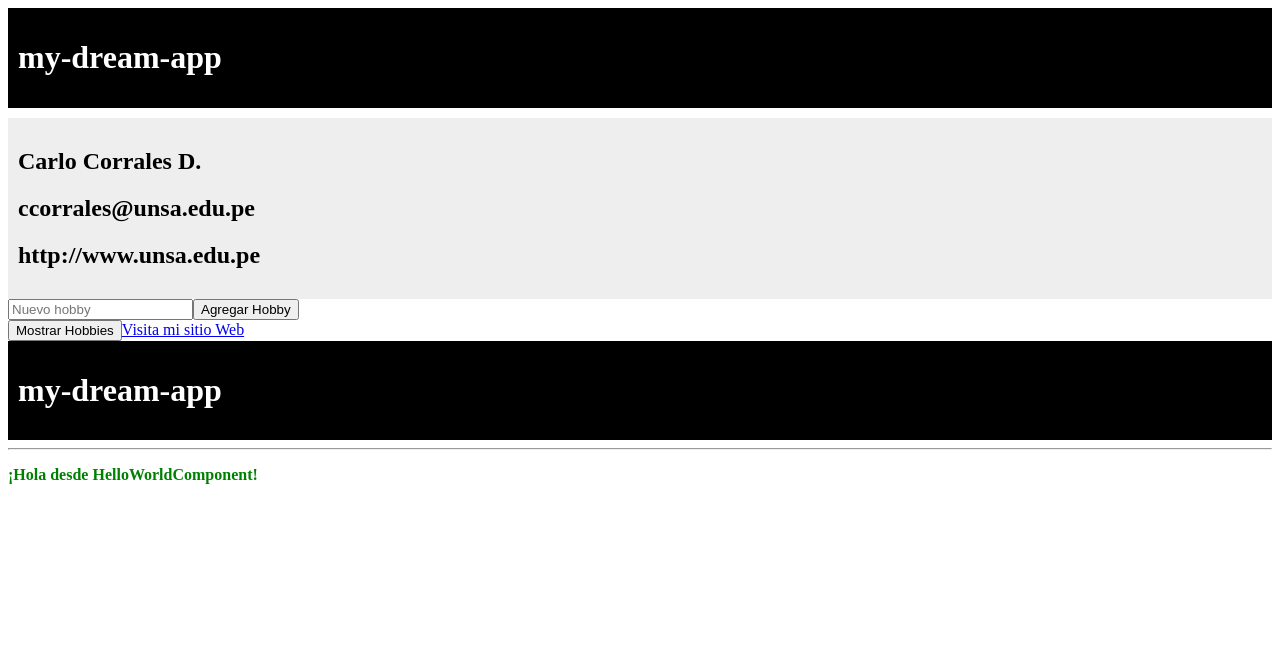
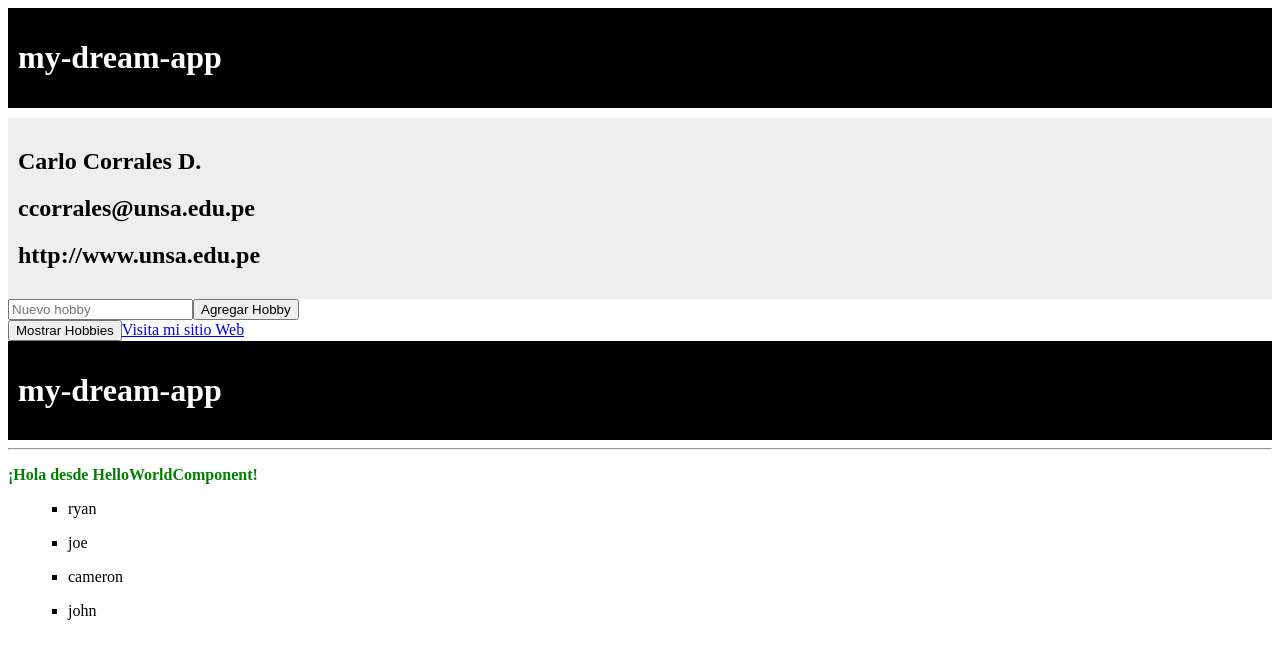
Before and after one commit to J-Gabriel-Quispe-M/PW2-GRUPO-A, an Angular app in the folder Angular/my-dream-app/: page / in a window 1280 px wide. Shown: the top 658 px of the page. Built offline with nearby package versions, Linux system fonts and the light colour scheme.

Commit message:
Pasando datos al Componente user

```diff
--- a/Angular/my-dream-app/src/app/app.html
+++ b/Angular/my-dream-app/src/app/app.html
@@ -34,3 +34,9 @@
 
 <hr>
 <app-hello-world></app-hello-world>
+
+<ul>
+  <li *ngFor="let user of users">
+    <app-user [nameUser]="user"></app-user>
+  </li>
+</ul>
--- a/Angular/my-dream-app/src/app/app.ts
+++ b/Angular/my-dream-app/src/app/app.ts
@@ -2,12 +2,13 @@ import { Component } from '@angular/core';
 import { bootstrapApplication } from '@angular/platform-browser';
 import { NgFor, NgIf } from '@angular/common';
 import { HelloWorldComponent } from './hello-world/hello-world';
+import { UserComponent } from './user/user';
 
 
 @Component({
   selector: 'app-root',
   standalone: true,
-  imports: [NgFor, NgIf, HelloWorldComponent],
+  imports: [NgFor, NgIf, HelloWorldComponent, UserComponent],
   templateUrl: './app.html',
   styleUrls: ['./app.css']
 })
@@ -40,4 +41,9 @@ export class AppComponent {
       this.filteredHobbies.push(nuevo);
     }
   }
+
+  users = ['ryan', 'joe', 'cameron', 'john'];
+  activated = false;
+
+
 }
--- /dev/null
+++ b/Angular/my-dream-app/src/app/user/user.html
@@ -0,0 +1 @@
+<p>{{ nameUser }}</p>
--- /dev/null
+++ b/Angular/my-dream-app/src/app/user/user.ts
@@ -0,0 +1,14 @@
+import { Component, Input, OnInit } from '@angular/core';
+
+@Component({
+  selector: 'app-user',
+  standalone: true,
+  imports: [],
+  templateUrl: './user.html',
+  styleUrls: ['./user.css']
+})
+export class UserComponent implements OnInit {
+  @Input() nameUser: any;
+
+  ngOnInit() {}
+}
```
Also changed, not shown: Angular/my-dream-app/src/app/user/user.css (added), 1 other file (tests, documents, lock files or other folders).
